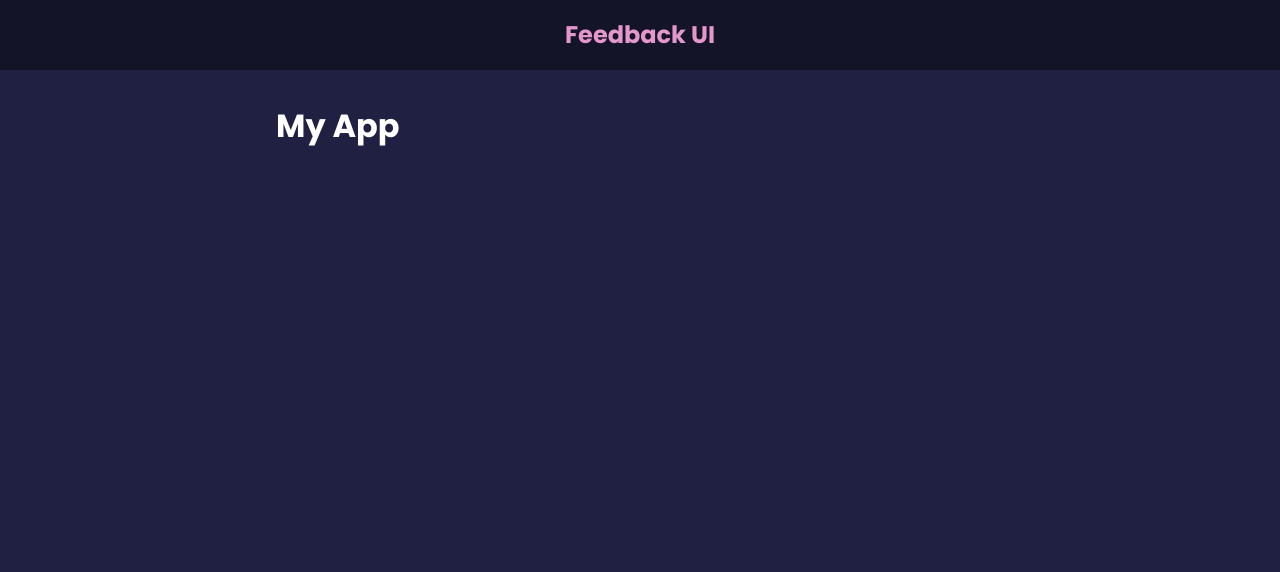
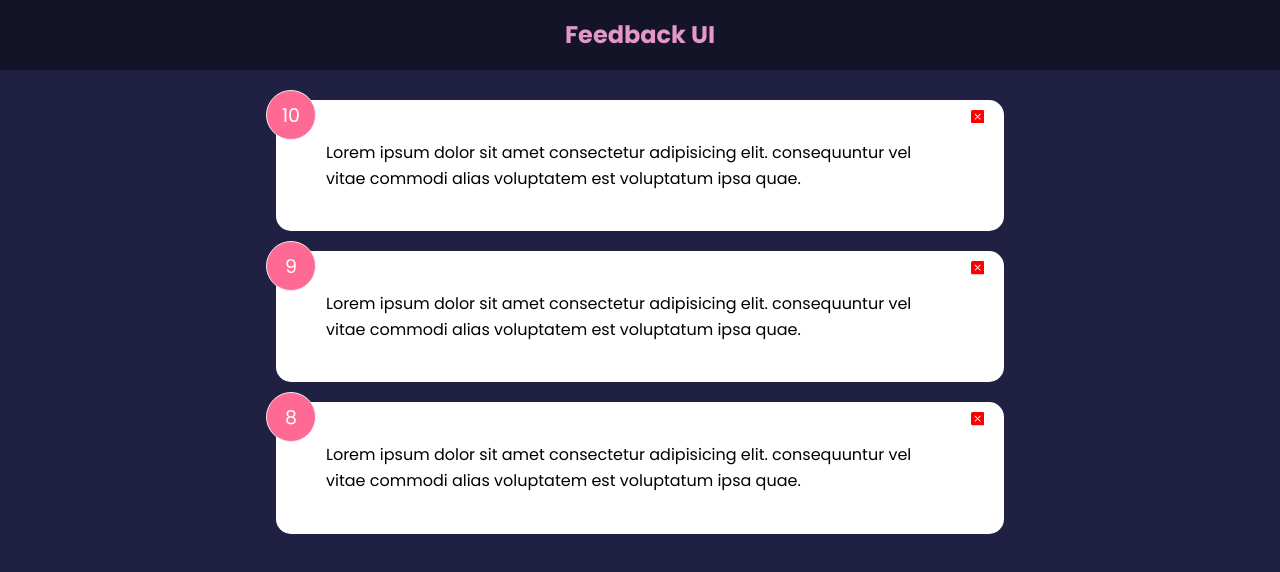
Before and after one commit to Romeorel/feedback-app-ui, a React (Create React App) app: page / in a window 1280 px wide. Shown: the top 572 px of the page. Built offline with nearby package versions, Linux system fonts and the light colour scheme.

Commit message:
Added icon to delete a feedback

```diff
--- a/src/App.js
+++ b/src/App.js
@@ -1,11 +1,25 @@
+import { useState } from 'react'
 import Header from './components/Header'
+import FeedbackList from './components/FeedbackList'
+import FeedbackData from './data/FeedbackData'
 
 function App() {
+    const [feedback, setFeedback] = useState(FeedbackData)
+
+    const deleteFeedback = (id) => {
+        if(window.confirm('Do you want to delete this feedback ? ')) {
+            setFeedback(feedback.filter((item) => item.id !== id))
+        }
+
+    }
+
+
     return (
         <>
-            <Header />   {/* This is a component  */}
+            <Header />   {/* <== This is a component  */}
             <div className="container">
-                <h1>My App</h1>
+                <FeedbackList feedback={feedback}
+                handleDelete={deleteFeedback}/>
             </div>
         </>
     )
--- /dev/null
+++ b/src/components/FeedbackItem.jsx
@@ -0,0 +1,24 @@
+import { BsXSquareFill } from 'react-icons/bs'
+import PropTypes from 'prop-types'
+import Card from './shared/Card'
+
+function FeedbackItem({item, handleDelete}) {
+
+  return (
+    <Card>
+      <div className="num-display">{item.rating}</div>
+      <button onClick={() => handleDelete(item.id)}
+      className="close">
+        <BsXSquareFill color='red' />
+      </button>
+      <div className="text-display">{item.text}</div>
+    </Card>
+  )
+}
+
+
+FeedbackItem.propTypes = {
+  item: PropTypes.object.isRequired,
+}
+
+export default FeedbackItem
--- /dev/null
+++ b/src/components/FeedbackList.jsx
@@ -0,0 +1,22 @@
+
+import FeedbackItem from './FeedbackItem'
+
+function FeedbackList({feedback, handleDelete}) {
+    if(! feedback || feedback.length === 0) {   { /* If no Feedback, display this paragraph */}
+        return <p>No Feedback yet</p>
+    }
+
+  return (
+    <div className="feedback-list">
+    {feedback.map((item) => (
+        <FeedbackItem key={item.id}
+        item={item}
+        handleDelete={handleDelete} />
+    ) )}
+    </div>
+  )
+}
+
+
+
+export default FeedbackList
--- /dev/null
+++ b/src/components/shared/Card.jsx
@@ -0,0 +1,24 @@
+import PropTypes from 'prop-types'
+
+function Card({children, reverse}) {
+  return (
+
+    <div className="card" style={{
+        backgroundColor: reverse ? 'rgba(0,0,0,0.4)' : '#fff',
+        color: reverse ? '#fff' : '#000',
+    }}>{children}</div>
+
+  )
+}
+
+
+Card.defaultProps = {
+    reverse: false,
+}
+
+Card.propTypes = {
+    children: PropTypes.node.isRequired, /* Here node is children */
+    reverse: PropTypes.bool
+}
+
+export default Card
--- /dev/null
+++ b/src/data/FeedbackData.js
@@ -0,0 +1,20 @@
+const FeedbackData = [
+    {
+        id: 1,
+        rating: 10,
+        text: 'Lorem ipsum dolor sit amet consectetur adipisicing elit. consequuntur vel vitae commodi alias voluptatem est voluptatum ipsa quae.',
+      },
+      {
+        id: 2,
+        rating: 9,
+        text: 'Lorem ipsum dolor sit amet consectetur adipisicing elit. consequuntur vel vitae commodi alias voluptatem est voluptatum ipsa quae.',
+      },
+      {
+        id: 3,
+        rating: 8,
+        text: 'Lorem ipsum dolor sit amet consectetur adipisicing elit. consequuntur vel vitae commodi alias voluptatem est voluptatum ipsa quae.',
+      },
+
+]
+
+export default FeedbackData
```
Also changed, not shown: package.json (+6 -2 lines), 1 other file (tests, documents, lock files or other folders).
